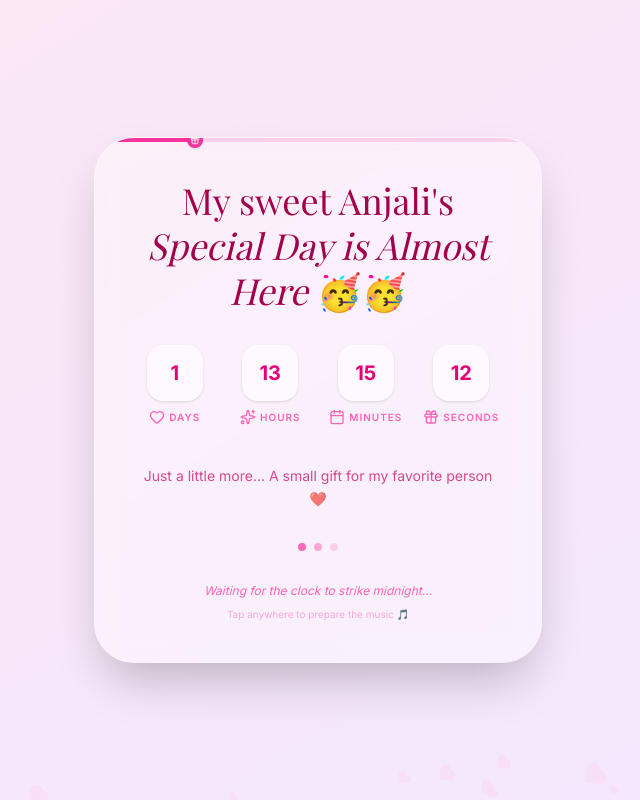
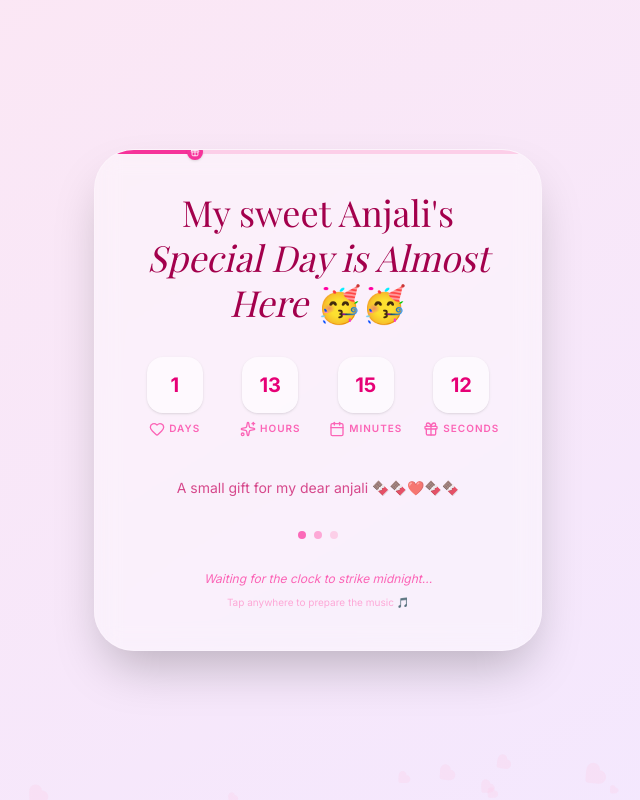
Before and after one commit to Shivam-kumar-coder/Sweet__Anjali, a React (Vite) app: page / in a window 1280 px wide. Shown: the whole page, without its empty margins (322-962 px from the left). Built offline with nearby package versions, Linux system fonts and the light colour scheme; a web font is replaced by a local one.

Commit message:
Update App.tsx

```diff
--- a/src/App.tsx
+++ b/src/App.tsx
@@ -193,7 +193,7 @@ export default function App() {
               </div>
 
               <p className="text-pink-700/70 text-sm mb-8 leading-relaxed">
-                Just a little more... A small gift for my favorite person ❤️
+                A small gift for my dear anjali 🍫🍫❤️🍫🍫
               </p>
 
               <div className="flex justify-center gap-2 mb-8">
```
